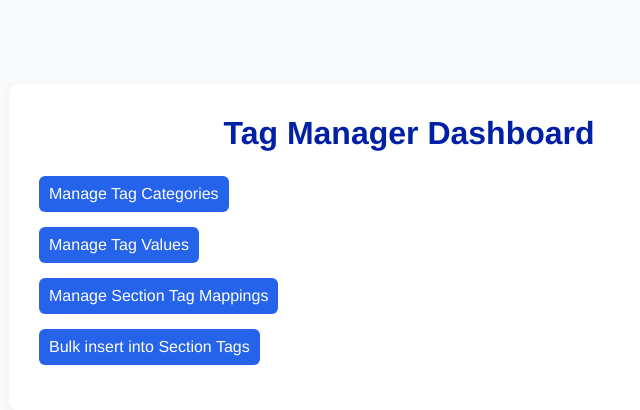
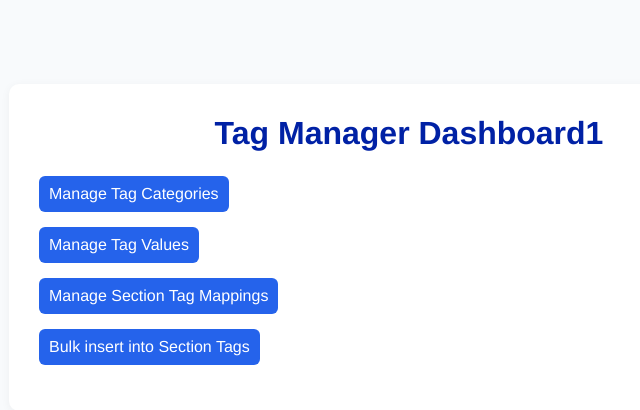
Before and after one commit to lastingerdata/datatags, a Python web app: template ufl_tag_manager/templates/tags_index.html in a window 1280 px wide. Shown: the part 196-606 px from the top of the page, without its empty margins (231-871 px from the left). Run offline with Jinja, Linux system fonts and the light colour scheme; the template is opened without the code that fills it, so the values that code supplies are empty; some libraries are stand-ins or nearby versions.

Commit message:
update the title

```diff
--- a/ufl_tag_manager/templates/tags_index.html
+++ b/ufl_tag_manager/templates/tags_index.html
@@ -10,7 +10,7 @@
   a.btn-link:hover { background: #1d4ed8; color: #fff; }
 </style>
 <div class="dashboard-container">
-  <h2 class="text-center mb-4">Tag Manager Dashboard</h2>
+  <h2 class="text-center mb-4">Tag Manager Dashboard1</h2>
   <ul>
     <li><a class="btn-link" href="{{ base_path }}/tags{{ ext }}">Manage Tag Categories</a></li>
     <li><a class="btn-link" href="{{ base_path }}/tag_values{{ ext }}">Manage Tag Values</a></li>
```
